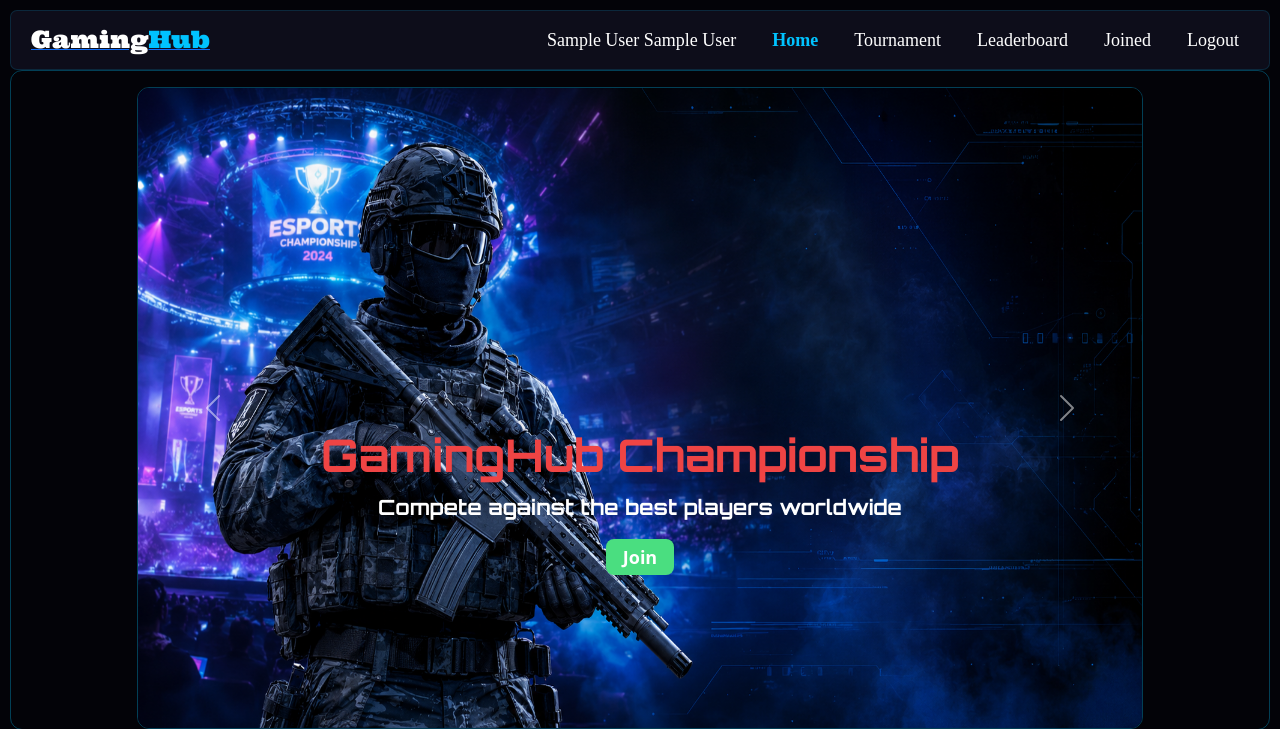
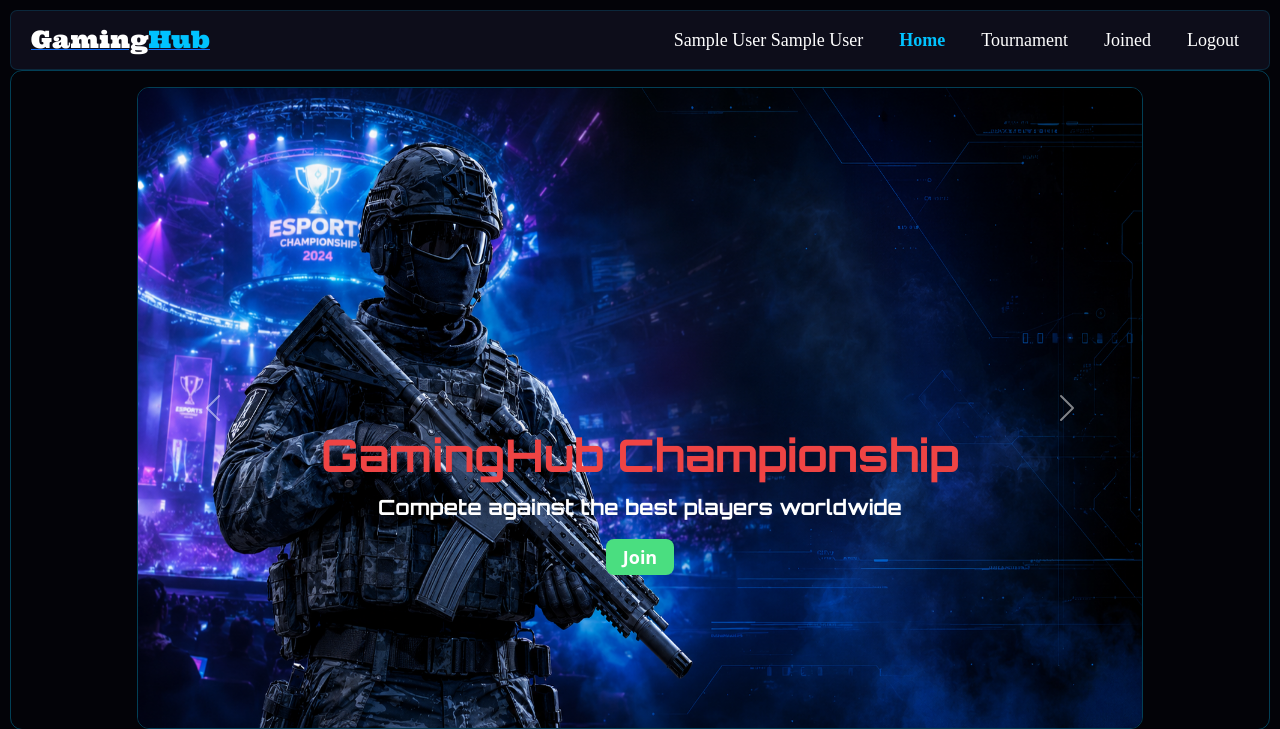
Before and after one commit to SrthakDarekar/Nexplay_, a Flask app: page / in a window 1280 px wide. Shown: the top 729 px of the page. Run offline with Flask 3, Linux system fonts and the light colour scheme; the visitor is signed in with stand-in values (Sample User, id 1); some libraries are stand-ins or nearby versions.

Commit message:
Add files via upload

```diff
--- a/main.py
+++ b/main.py
@@ -50,10 +50,6 @@ def home():
 def tournament():
     match=matches.query.all()
     return render_template('tournament.html',matches=match)
-
-@app.route('/leaderboard')
-def leaderboard():
-    return render_template('leaderboard.html')
 
 @app.route('/joined')
 def joined():
--- a/templates/navbar.html
+++ b/templates/navbar.html
@@ -15,7 +15,6 @@
         <a class="nav-link" href="/">{{ session["firstname"] }} {{ session["lastname"] }}</a>
         <a class="nav-link {% if active_page == 'home' %}active{% endif %}" href="/">Home</a>
         <a class="nav-link {% if active_page == 'tournament' %}active{% endif %}" href="/tournament">Tournament</a>
-        <a class="nav-link {% if active_page == 'leaderboard' %}active{% endif %}" href="/leaderboard">Leaderboard</a>
         <a class="nav-link {% if active_page == 'joined' %}active{% endif %}" href="/joined">Joined</a>
         <a class="nav-link" href="/logout">Logout</a>
         {% else %}
```
